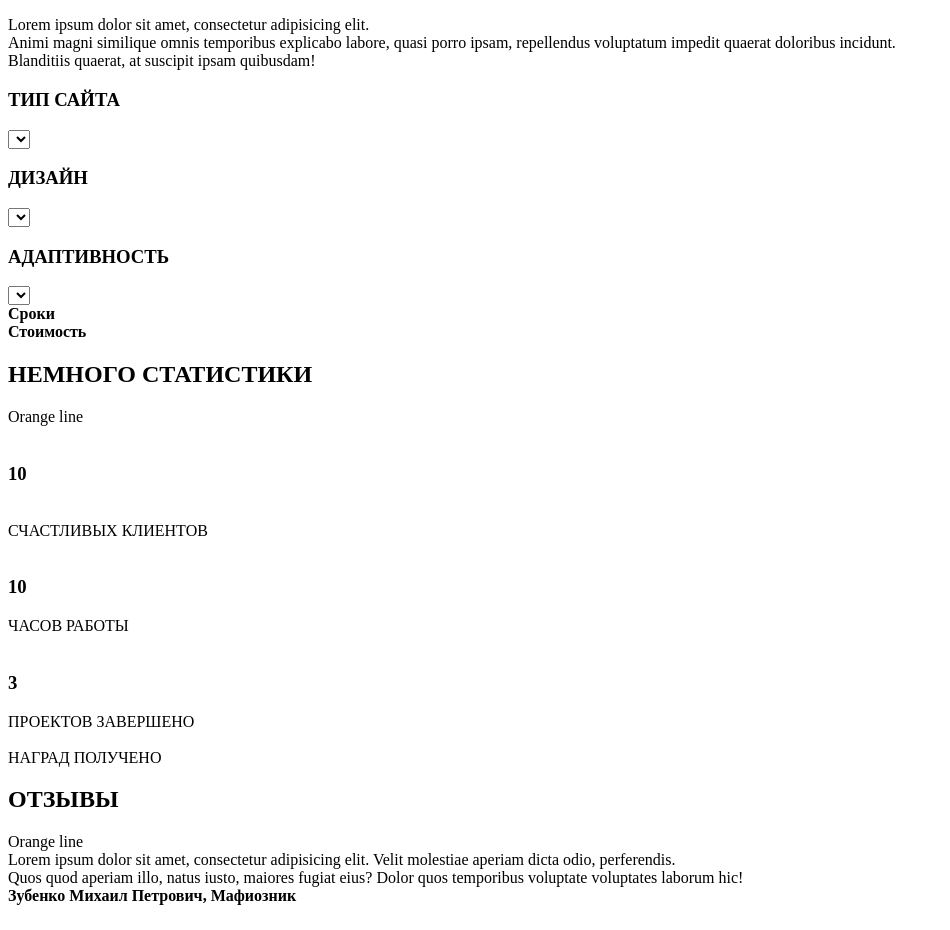
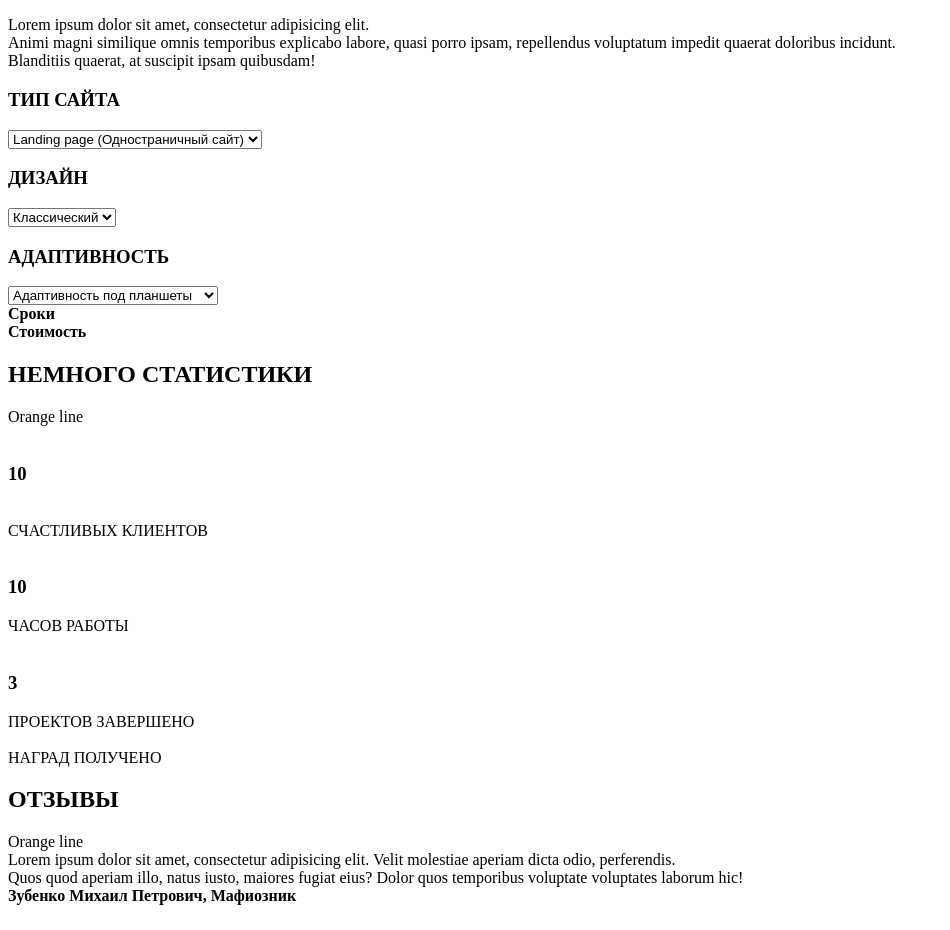
Before and after one commit to AlexStenin/AlexStenin.github.io, a plain HTML site: page src/index.html in a window 1280 px wide. Shown: the part 1184-2114 px from the top of the page, without its empty margins (0-950 px from the left). Drawn offline with Linux system fonts and the light colour scheme.

Commit message:
Переделал  блок  расчета стоимости (тег select)

```diff
--- a/src/index.html
+++ b/src/index.html
@@ -133,13 +133,31 @@
             <form action="#" name="calc">
 
                 <h3>ТИП САЙТА</h3>
-                <select name="type_site" id="1" placeholder="Выберите пункт..."></select>
+                <select name="type_site" id="1" >
+                    <option disabled>Выберите пункт...</option>
+                    <option value="Landing page">Landing page (Одностраничный сайт)</option>
+                    <option value="Интернет-магазин">Интернет-магазин</option>
+                    <option value="Имиджевый сайт">Имиджевый сайт</option>
+                    <option value="Персональный сайт">Персональный сайт</option>
+                    <option value="On-line сервис">On-line сервис</option>
+                    <option value="WEB-приложение">WEB-приложение</option>
+                </select>
 
                 <h3>ДИЗАЙН</h3>
-                <select name="design" id="2" placeholder="Выберите пункт..."></select>
+                <select name="design" id="2" >
+                    <option value="Классический">Классический</option>
+                    <option value="Минимализм">Минимализм</option>
+                    <option value="Типографика">Типографика</option>
+                    <option value="Ретро">Ретро</option>
+                    <option value="FLAT">FLAT</option>
+
+                </select>
 
                 <h3>АДАПТИВНОСТЬ</h3>
-                <select name="adapt" id="3" placeholder="Выберите пункт..."></select>
+                <select name="adapt" id="3" >
+                    <option value="Адаптивность под планшеты">Адаптивность под планшеты</option>
+                    <option value="Адаптивность под смартфоны">Адаптивность под смартфоны</option>
+                </select>
 
                 <br>
                 <span><b>Сроки</b></span>
```
